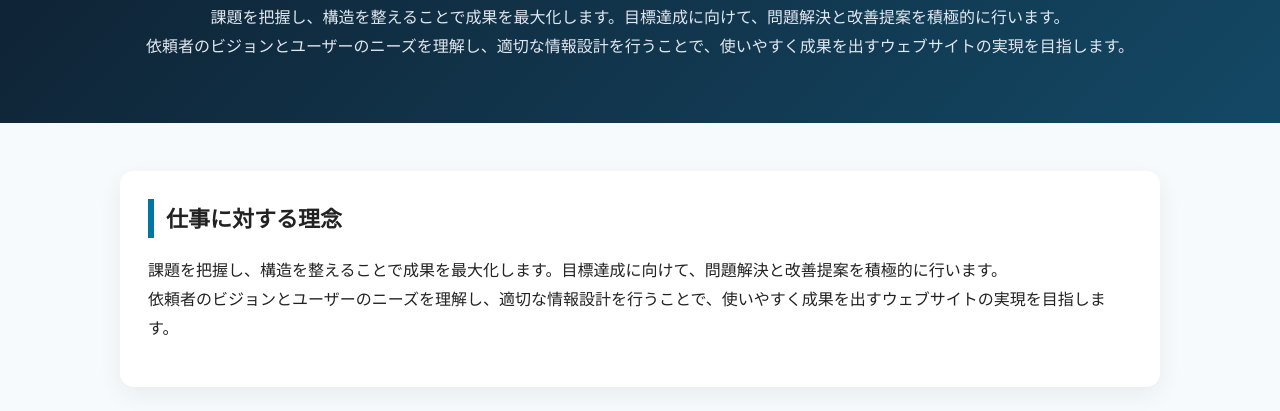
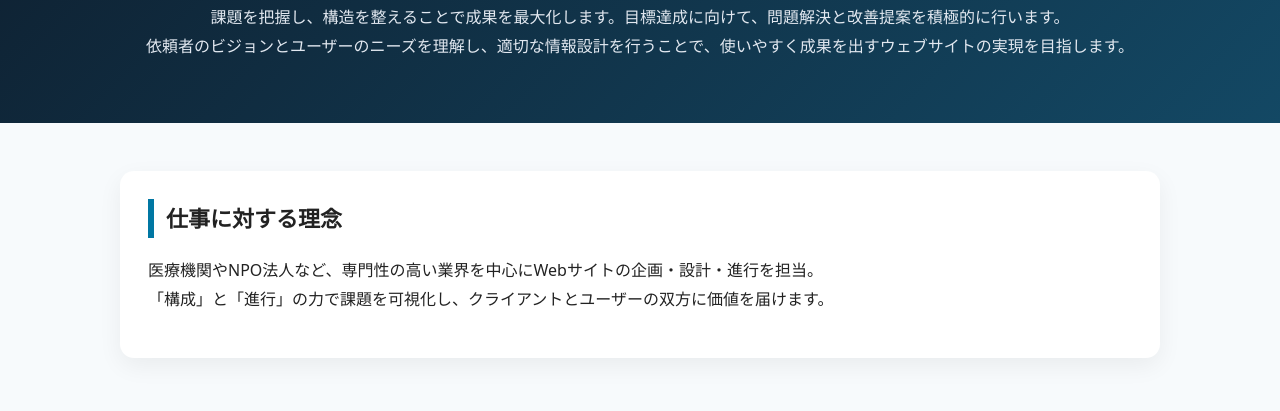
Before and after one commit to ykmmio-art/portfolio, a plain HTML site: page index.html in a window 1280 px wide. Shown: the part 332-743 px from the top of the page. Drawn offline with Linux system fonts and the light colour scheme.

Commit message:
Update index.html

```diff
--- a/index.html
+++ b/index.html
@@ -46,7 +46,7 @@ footer {text-align:center; color:#94A3B8; padding:40px 12px; border-top:1px soli
 <main>
   <section class="card">
     <h2>仕事に対する理念</h2>
-    <p>課題を把握し、構造を整えることで成果を最大化します。目標達成に向けて、問題解決と改善提案を積極的に行います。<br>依頼者のビジョンとユーザーのニーズを理解し、適切な情報設計を行うことで、使いやすく成果を出すウェブサイトの実現を目指します。</p>
+    <p>医療機関やNPO法人など、専門性の高い業界を中心にWebサイトの企画・設計・進行を担当。<br>「構成」と「進行」の力で課題を可視化し、クライアントとユーザーの双方に価値を届けます。</p>
   </section>
 
   <section id="works">
```
